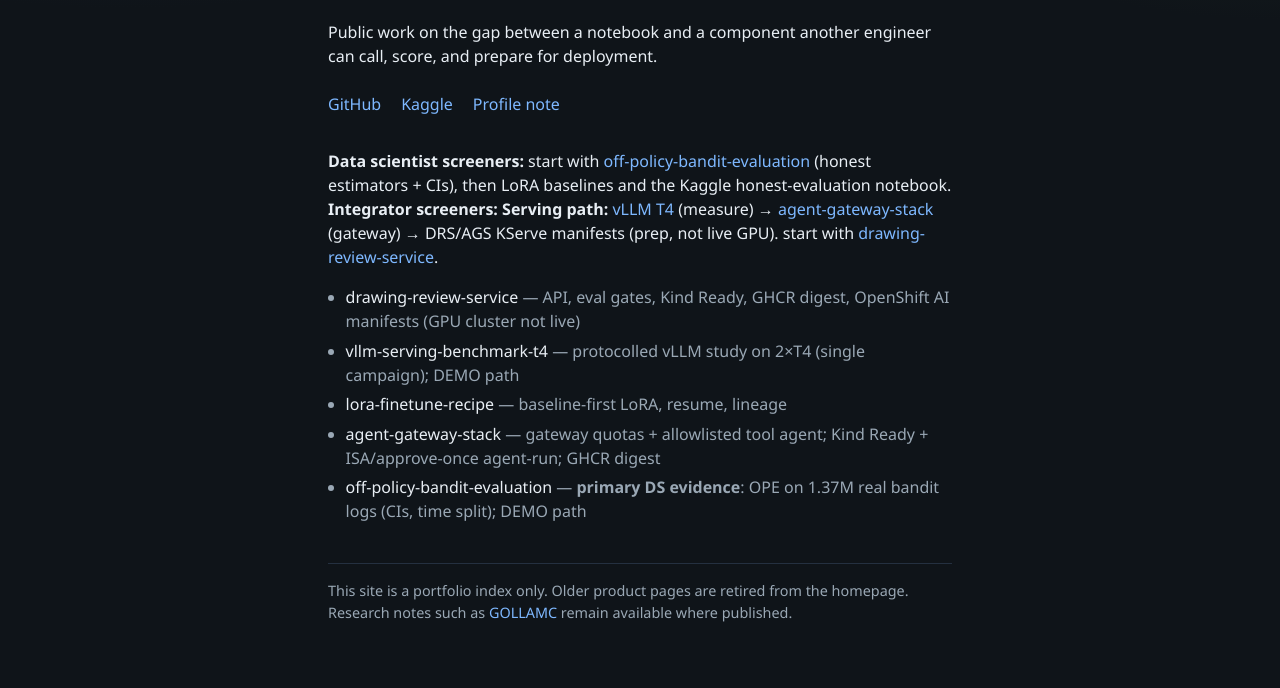
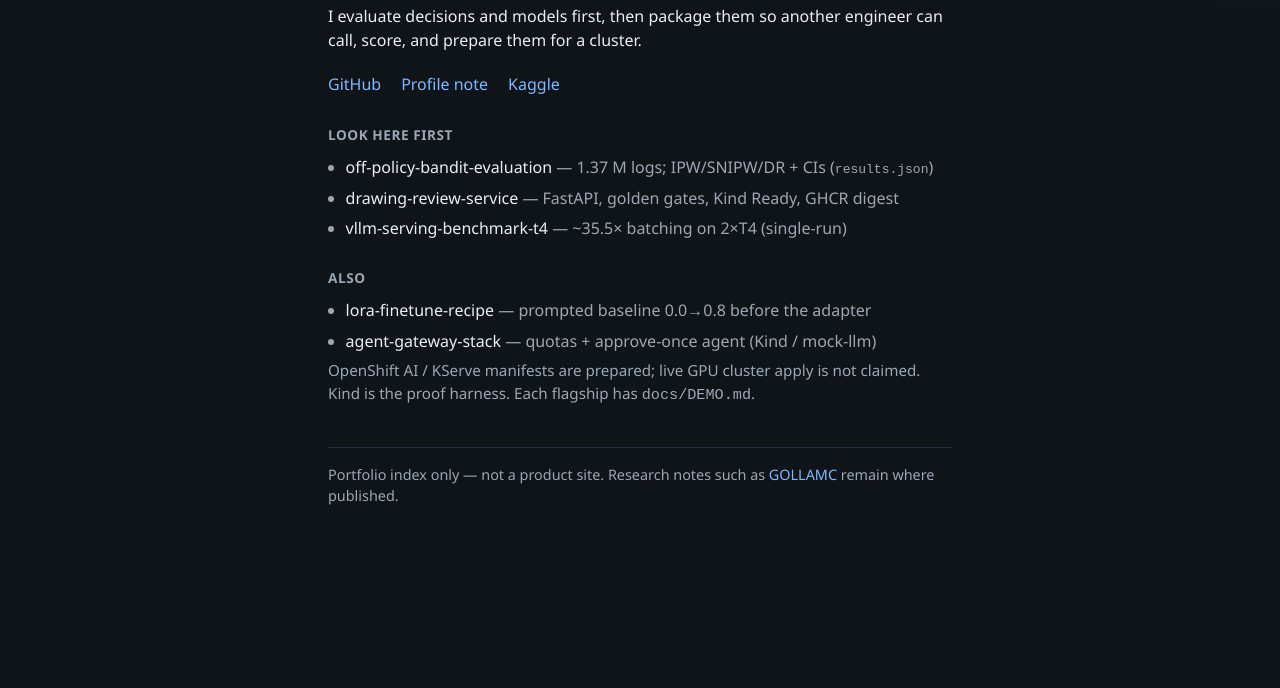
Before and after one commit to lyftium/lyftium.github.io, a plain HTML site: page index.html in a window 1280 px wide. Shown: the part 230-918 px from the top of the page. After the commit the page ends 801 px from the top, so only its background shows below. Drawn offline with Linux system fonts and the light colour scheme.

Commit message:
docs: align Pages homepage with profile Look-here-first

```diff
--- a/index.html
+++ b/index.html
@@ -3,8 +3,8 @@
 <head>
   <meta charset="utf-8" />
   <meta name="viewport" content="width=device-width, initial-scale=1" />
-  <title>lyftium — AI Integration for Engineering Systems</title>
-  <meta name="description" content="Data science (off-policy evaluation, honest baselines) and AI integration (API, Kind, GHCR) — public artefacts with stated limits." />
+  <title>Pierre — data science &amp; AI integration</title>
+  <meta name="description" content="Public artefacts: off-policy evaluation, drawing-review microservice, LoRA baselines, vLLM serving study, AI gateway. Stated limits; Kind ≠ live OpenShift GPU." />
   <meta name="robots" content="index,follow" />
   <link rel="canonical" href="https://lyftium.github.io/" />
   <style>
@@ -30,7 +30,7 @@
     main {
       max-width: 42rem;
       margin: 0 auto;
-      padding: 18vh 1.5rem 4rem;
+      padding: 16vh 1.5rem 4rem;
     }
     h1 {
       font-family: "IBM Plex Serif", Georgia, serif;
@@ -40,39 +40,65 @@
       margin: 0 0 0.35rem;
     }
     .role { color: var(--muted); margin: 0 0 1.25rem; }
-    p { margin: 0 0 1rem; color: var(--fg); }
-    .links { display: flex; flex-wrap: wrap; gap: 0.75rem 1.25rem; margin: 1.5rem 0 2rem; }
+    p { margin: 0 0 1rem; }
+    .links { display: flex; flex-wrap: wrap; gap: 0.75rem 1.25rem; margin: 1.25rem 0 1.75rem; }
     a { color: var(--accent); text-decoration: none; border-bottom: 1px solid transparent; }
     a:hover { border-bottom-color: var(--accent); }
+    h2 {
+      font-size: 0.85rem;
+      font-weight: 600;
+      letter-spacing: 0.04em;
+      text-transform: uppercase;
+      color: var(--muted);
+      margin: 1.75rem 0 0.6rem;
+    }
     ul { margin: 0; padding-left: 1.1rem; color: var(--muted); }
-    li { margin: 0.35rem 0; }
+    li { margin: 0.4rem 0; }
     li a { color: var(--fg); }
-    footer { margin-top: 2.5rem; padding-top: 1rem; border-top: 1px solid var(--line); color: var(--muted); font-size: 0.9rem; }
+    .note { color: var(--muted); font-size: 0.95rem; }
+    footer {
+      margin-top: 2.5rem;
+      padding-top: 1rem;
+      border-top: 1px solid var(--line);
+      color: var(--muted);
+      font-size: 0.9rem;
+    }
   </style>
 </head>
 <body>
   <main>
-    <h1>lyftium</h1>
-    <p class="role">Data Scientist · AI Integration &amp; Engineering · Paris</p>
+    <h1>Pierre</h1>
+    <p class="role">Data scientist · AI integration · Paris</p>
     <p>
-      Public work on the gap between a notebook and a component another engineer can call, score, and prepare for deployment.
+      I evaluate decisions and models first, then package them so another engineer can call, score, and prepare them for a cluster.
     </p>
     <div class="links">
       <a href="https://github.com/lyftium">GitHub</a>
+      <a href="https://github.com/lyftium/lyftium#readme">Profile note</a>
       <a href="https://www.kaggle.com/lyftium">Kaggle</a>
-      <a href="https://github.com/lyftium/lyftium#readme">Profile note</a>
     </div>
-    <p><strong>Data scientist screeners:</strong> start with <a href="https://github.com/lyftium/off-policy-bandit-evaluation">off-policy-bandit-evaluation</a> (honest estimators + CIs), then LoRA baselines and the Kaggle honest-evaluation notebook. <strong>Integrator screeners:</strong> <strong>Serving path:</strong> <a href="https://github.com/lyftium/vllm-serving-benchmark-t4">vLLM T4</a> (measure) → <a href="https://github.com/lyftium/agent-gateway-stack">agent-gateway-stack</a> (gateway) → DRS/AGS KServe manifests (prep, not live GPU). start with <a href="https://github.com/lyftium/drawing-review-service">drawing-review-service</a>.</p>
-<ul>
-      <li><a href="https://github.com/lyftium/drawing-review-service">drawing-review-service</a> — API, eval gates, Kind Ready, GHCR digest, OpenShift AI manifests (GPU cluster not live)</li>
-      <li><a href="https://github.com/lyftium/vllm-serving-benchmark-t4">vllm-serving-benchmark-t4</a> — protocolled vLLM study on 2×T4 (single campaign); DEMO path</li>
-      <li><a href="https://github.com/lyftium/lora-finetune-recipe">lora-finetune-recipe</a> — baseline-first LoRA, resume, lineage</li>
-      <li><a href="https://github.com/lyftium/agent-gateway-stack">agent-gateway-stack</a> — gateway quotas + allowlisted tool agent; Kind Ready + ISA/approve-once agent-run; GHCR digest</li>
-      <li><a href="https://github.com/lyftium/off-policy-bandit-evaluation">off-policy-bandit-evaluation</a> — <strong>primary DS evidence</strong>: OPE on 1.37M real bandit logs (CIs, time split); DEMO path</li>
+
+    <h2>Look here first</h2>
+    <ul>
+      <li><a href="https://github.com/lyftium/off-policy-bandit-evaluation">off-policy-bandit-evaluation</a> — 1.37&nbsp;M logs; IPW/SNIPW/DR + CIs (<code>results.json</code>)</li>
+      <li><a href="https://github.com/lyftium/drawing-review-service">drawing-review-service</a> — FastAPI, golden gates, Kind Ready, GHCR digest</li>
+      <li><a href="https://github.com/lyftium/vllm-serving-benchmark-t4">vllm-serving-benchmark-t4</a> — ~35.5× batching on 2×T4 (single-run)</li>
     </ul>
+
+    <h2>Also</h2>
+    <ul>
+      <li><a href="https://github.com/lyftium/lora-finetune-recipe">lora-finetune-recipe</a> — prompted baseline 0.0→0.8 before the adapter</li>
+      <li><a href="https://github.com/lyftium/agent-gateway-stack">agent-gateway-stack</a> — quotas + approve-once agent (Kind / mock-llm)</li>
+    </ul>
+
+    <p class="note">
+      OpenShift AI / KServe manifests are prepared; live GPU cluster apply is not claimed.
+      Kind is the proof harness. Each flagship has <code>docs/DEMO.md</code>.
+    </p>
+
     <footer>
-      This site is a portfolio index only. Older product pages are retired from the homepage.
-      Research notes such as <a href="/gollamc.html">GOLLAMC</a> remain available where published.
+      Portfolio index only — not a product site.
+      Research notes such as <a href="/gollamc.html">GOLLAMC</a> remain where published.
     </footer>
   </main>
 </body>
```
